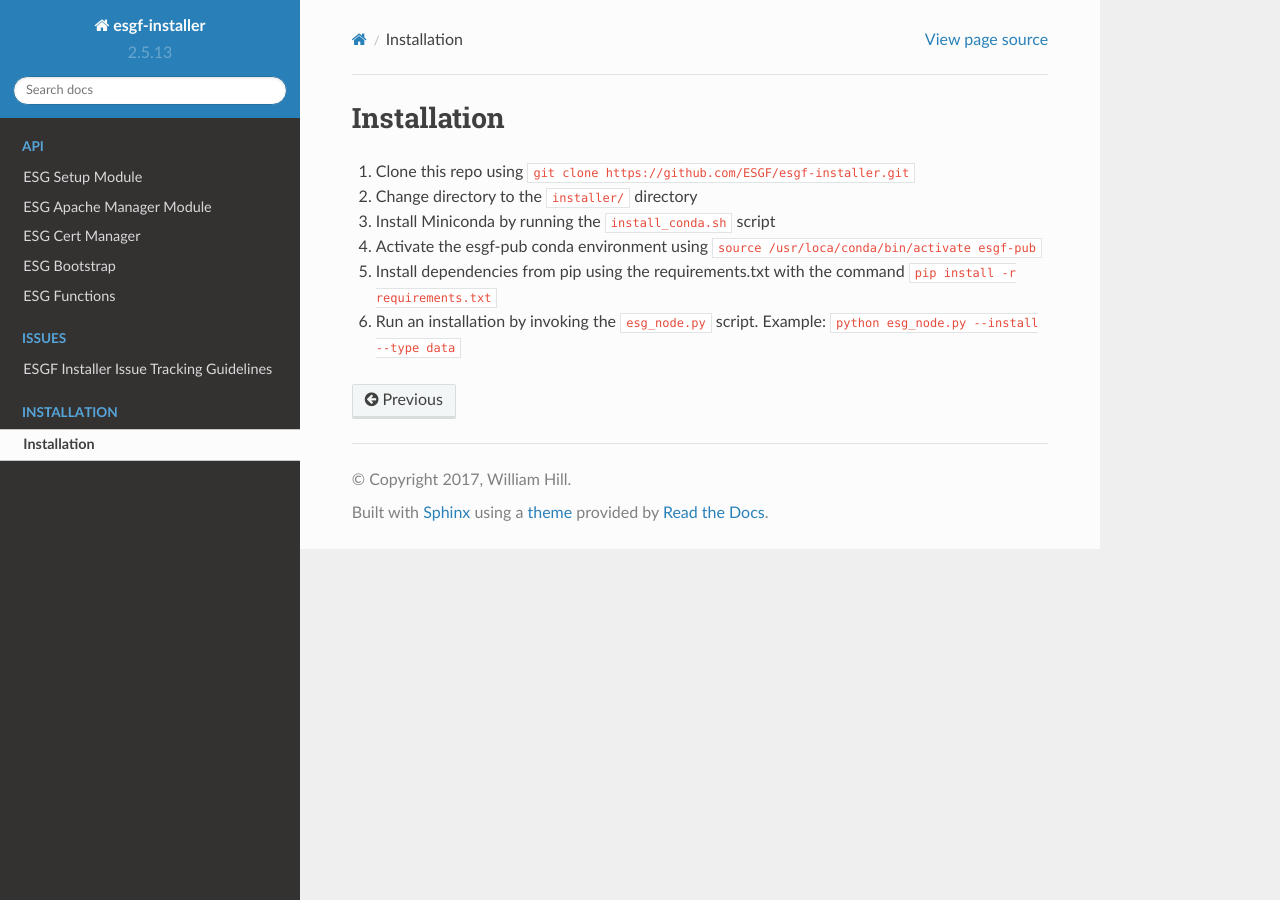
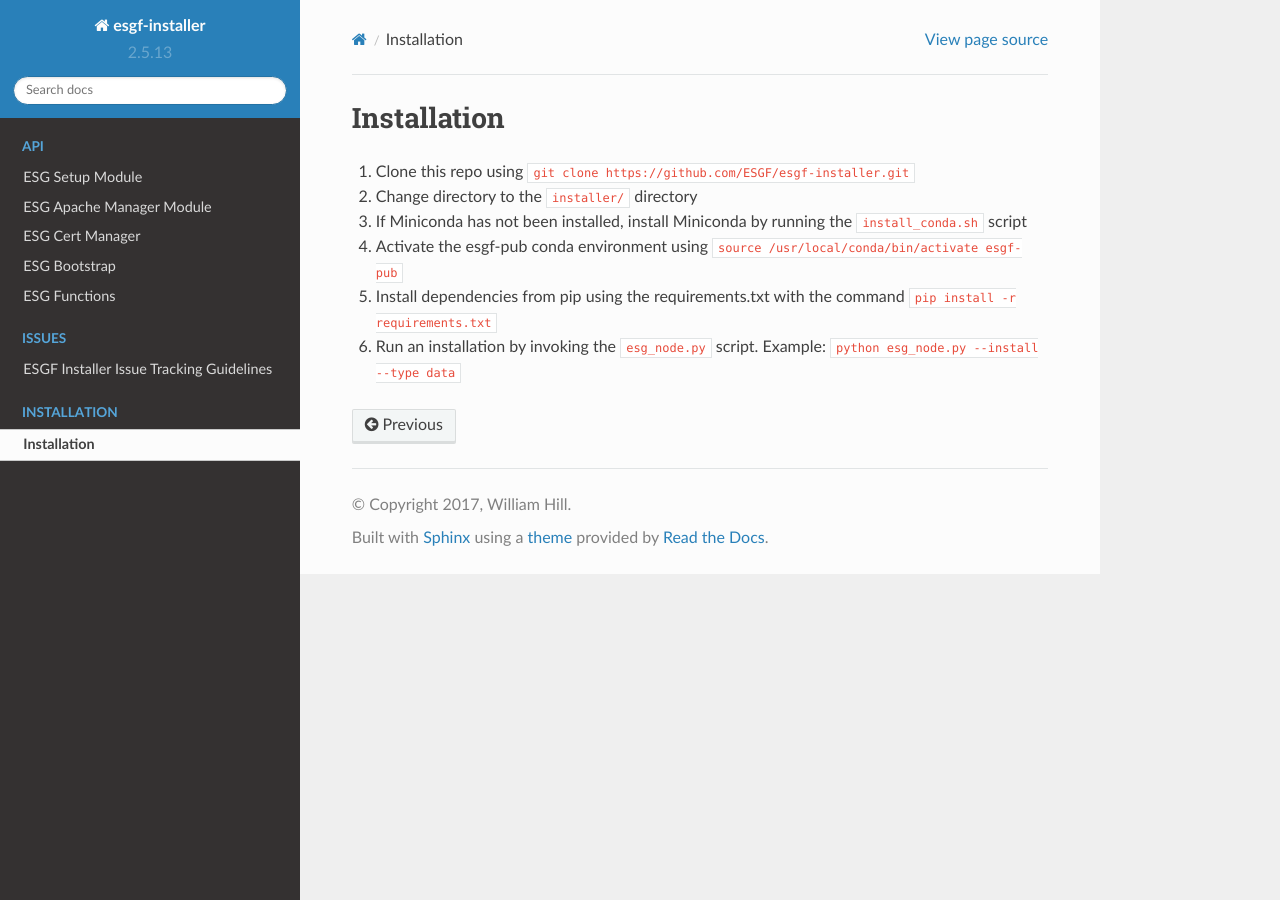
Before and after one commit to ESGF/esgf-installer, a Sphinx documentation site: the page built from docs/installation.rst, in a window 1280 px wide. Built offline with Sphinx 7.4.7 and the Read the Docs theme 2.0.0, drawn with Linux system fonts in a browser that asks for light colours.

```diff
--- a/docs/installation.rst
+++ b/docs/installation.rst
@@ -3,8 +3,8 @@
 
 1. Clone this repo using ``git clone https://github.com/ESGF/esgf-installer.git``
 2. Change directory to the ``installer/`` directory
-3. Install Miniconda by running the ``install_conda.sh`` script
-4. Activate the esgf-pub conda environment using ``source /usr/loca/conda/bin/activate esgf-pub``
+3. If Miniconda has not been installed, install Miniconda by running the ``install_conda.sh`` script
+4. Activate the esgf-pub conda environment using ``source /usr/local/conda/bin/activate esgf-pub``
 5. Install dependencies from pip using the requirements.txt with the command ``pip install -r requirements.txt``
 6. Run an installation by invoking the ``esg_node.py`` script.
    Example: ``python esg_node.py --install --type data``
```
Also changed, not shown: 1 other file.
